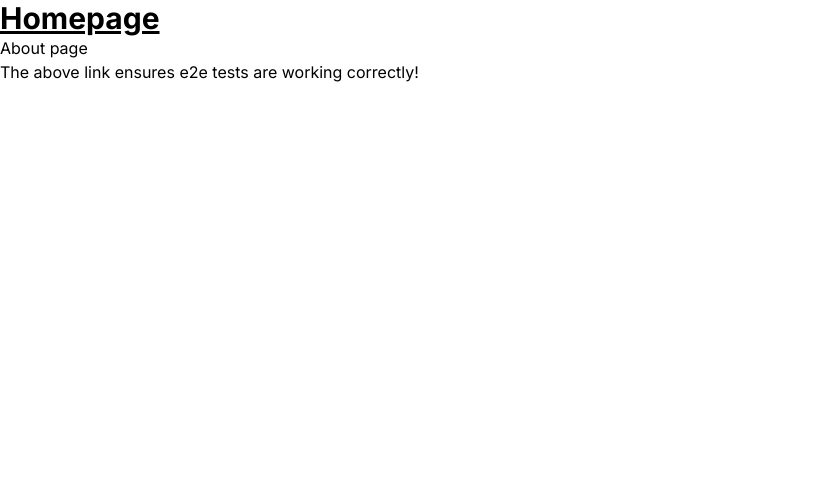
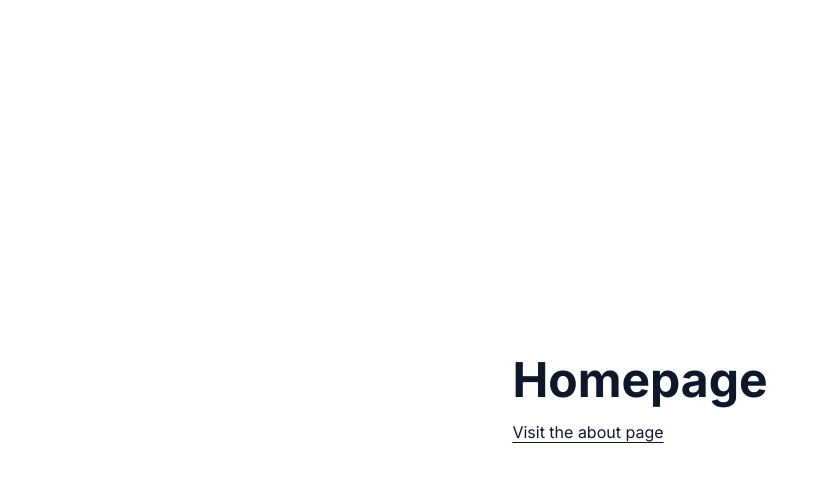
Before and after one commit to jenewland1999/web-next, a Next.js app: page / in a window 1280 px wide. Shown: the top 482 px of the page, without its empty margins (0-829 px from the left). Built offline with nearby package versions, Linux system fonts and the light colour scheme.

Commit message:
Add and setup next-themes

```diff
--- a/package.json
+++ b/package.json
@@ -31,6 +31,7 @@
     "clsx": "^1.1.1",
     "next": "12.0.9",
     "next-seo": "^5.0.0",
+    "next-themes": "^0.1.1",
     "pino": "^7.6.5",
     "react": "17.0.2",
     "react-dom": "17.0.2"
--- a/src/pages/_app.tsx
+++ b/src/pages/_app.tsx
@@ -1,8 +1,20 @@
-import '../styles/globals.css'
-import type { AppProps } from 'next/app'
+import { NextPage } from "next";
+import { AppProps } from "next/app";
+import { ThemeProvider } from "next-themes";
+import "../styles/globals.css";
 
-function MyApp({ Component, pageProps }: AppProps) {
-  return <Component {...pageProps} />
+type NextPageWithTheme = NextPage & {
+  theme?: string;
+};
+
+type AppPropsWithTheme = AppProps & {
+  Component: NextPageWithTheme;
+};
+
+export default function App({ Component, pageProps }: AppPropsWithTheme) {
+  return (
+    <ThemeProvider attribute="class" forcedTheme={Component.theme || undefined}>
+      <Component {...pageProps} />
+    </ThemeProvider>
+  );
 }
-
-export default MyApp
--- a/src/pages/_document.tsx
+++ b/src/pages/_document.tsx
@@ -43,7 +43,7 @@ class MyDocument extends Document {
             <link rel="stylesheet" href={GOOGLE_FONTS_URL} />
           </noscript>
         </Head>
-        <body>
+        <body className="min-h-screen bg-white text-slate-900 dark:bg-slate-900 dark:text-white">
           <Main />
           <NextScript />
         </body>
--- a/src/pages/about.tsx
+++ b/src/pages/about.tsx
@@ -4,16 +4,20 @@ import Link from "next/link";
 
 const About: NextPage = () => {
   return (
-    <div>
+    <div className="grid min-h-screen place-content-center">
       <Head>
         <title>About | Create Next App</title>
         <meta name="description" content="Generated by create next app" />
         <link rel="icon" href="/favicon.ico" />
       </Head>
-      <h1 className="text-3xl font-bold underline">About page</h1>
-      <Link href="/">
-        <a>&larr; Go Back</a>
-      </Link>
+      <h1 className="mb-4 text-5xl font-bold">About page</h1>
+      <nav>
+        <Link href="/">
+          <a className="underline underline-offset-4">
+            &larr; Return to homepage
+          </a>
+        </Link>
+      </nav>
     </div>
   );
 };
--- a/src/pages/index.tsx
+++ b/src/pages/index.tsx
@@ -4,19 +4,18 @@ import Link from "next/link";
 
 const Home: NextPage = () => {
   return (
-    <div>
+    <div className="grid min-h-screen place-content-center">
       <Head>
         <title>Home | Create Next App</title>
         <meta name="description" content="Generated by create next app" />
         <link rel="icon" href="/favicon.ico" />
       </Head>
-      <h1 className="text-3xl font-bold underline">Homepage</h1>
+      <h1 className="mb-4 text-5xl font-bold">Homepage</h1>
       <nav>
         <Link href="/about">
-          <a>About page</a>
+          <a className="underline underline-offset-4">Visit the about page</a>
         </Link>
       </nav>
-      <p>The above link ensures e2e tests are working correctly!</p>
     </div>
   );
 };
```
Also changed, not shown: 1 other file (tests, documents, lock files or other folders).
